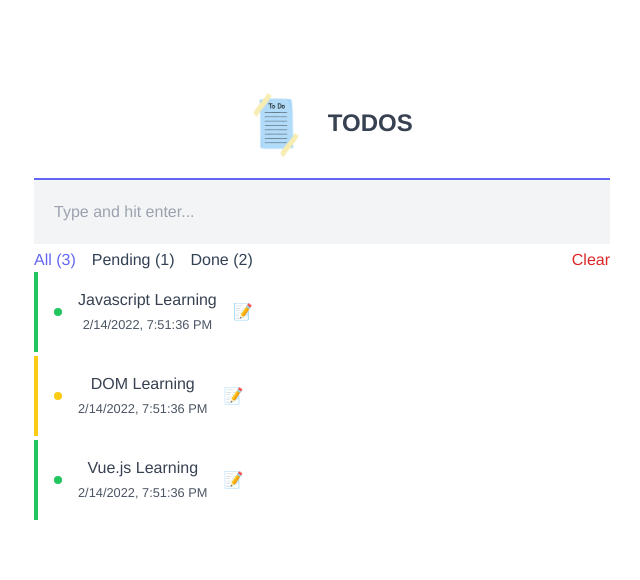
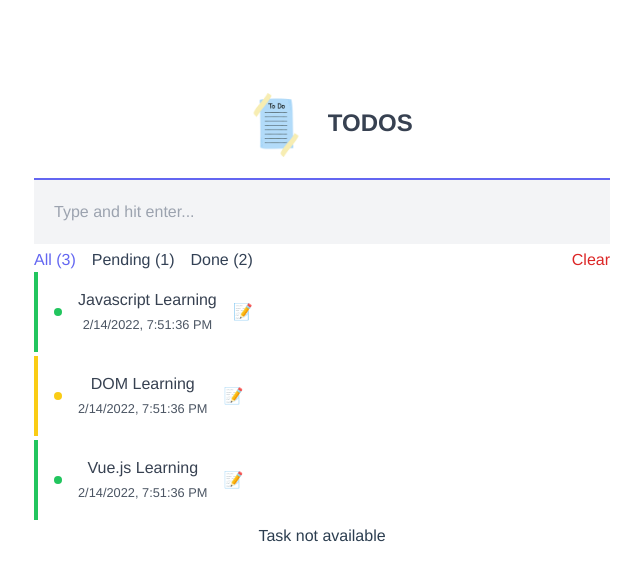
Before and after one commit to Sampad-Sarker/vue-todo, a Vue app: page / in a window 1280 px wide. Shown: the top 580 px of the page, without its empty margins (318-958 px from the left). Built offline with nearby package versions, Linux system fonts and the light colour scheme.

Commit message:
bug fixed

```diff
--- a/src/App.vue
+++ b/src/App.vue
@@ -13,7 +13,7 @@
 
       class="composer__input"
       @keypress.enter = "addTask"
-      @keydown="edit"
+      @keyup="edit"
       v-model="taskName"
 
     />
@@ -32,7 +32,7 @@
 
   <div class="todos">
     <!-- Todo start -->
-    <div class="todo"
+    <div class="todo" v-if="isTaskShow"
       v-for="(todo,index) in todos"
       :key="todo.id"
       :class="{'todo--done':todo.done}"
@@ -52,27 +52,11 @@
       </div>
 
     </div>
+
     <!-- Todo end -->
-
-    <!-- Todo start -->
-    <!-- <div class="todo">
-      <div class="todo__status-dot"></div>
-      <div>
-        <p class="todo__content">sdfsa</p>
-        <small class="todo__time"> Wed Feb 09 2022 21:19:25 GMT+0600 (Bangladesh Standard Time) </small>
-      </div>
-    </div> -->
-    <!-- Todo end -->
-
-    <!-- Todo start -->
-    <!-- <div class="todo todo--done">
-      <div class="todo__status-dot"></div>
-      <div>
-        <p class="todo__content">sdfsa</p>
-        <small class="todo__time"> Wed Feb 09 2022 21:19:25 GMT+0600 (Bangladesh Standard Time) </small>
-      </div>
-    </div> -->
-    <!-- Todo end -->
+    <div v-if="isTaskShow">
+      <p>Task not available</p>
+    </div>
   </div>
 </div>
 
@@ -105,30 +89,22 @@ export default{
   updated() {
     //localStorage.setItem("todos",JSON.stringify(this.todos));
   },
-  watch:{
-
-    // taskName(){
-
-    // },
-
-    // taskEdit(todo){
-    //   //todo
-    //   this.taskName = todo.title +  '';
-    //   console.log('taskEdit',todo);
-
-
-    // },
-  },
 
   methods: {
-    edit(){
+    isTaskShow(){
+        if(this.todos.length>0)
+        {return true}
+        else
+        {return false}
+    },
+    edit(e){
       console.log('edit....',this.taskName);
-
+      let editedTaskName  = e.target.value
 
       if(this.isEdit){
         console.log("eeeeeeeeeeeeeeeeeeeeeeeeeee");
 
-        this.todos.filter((el)=> { if(el.edit){el.title = this.taskName}
+        this.todos.filter((el)=> { if(el.edit){el.title = this.taskName;el.title=editedTaskName}
                                   })
       }
 
@@ -144,20 +120,8 @@ export default{
       this.taskName = todo.title
       //this.taskName = todo.id++
 
-      //this.taskName = todo.title+newName ;
-      //this.taskName=''
-      //this.taskName = todo.title+"     wwwwww" ;
-      //todo.title=''
-      //todo.title = this.taskName
-      // console.log(todo.title);
 
-
-      //this.todos[index].title = "WWWWW"
-      //console.log(this.todos[index].title);
-
-      // this.todos[index].splice(1,0,)
-      //todo.title = this.taskName
-      console.log('taskEdit:',todo,'isEdit:',this.isEdit)
+      //console.log('taskEdit:',todo,'isEdit:',this.isEdit)
 
     },
 
@@ -194,13 +158,8 @@ export default{
 
     addTask(){
 
-      // if(This.isEdit){
-      //   console.log('edit true');
-      //   //this.taskEdit()
 
-      //   //return
-      // }
-      // else{
+      if(isEdit){
         this.todos.push({
 
           //id:this.todos[(this.todos.length)-1].id+1,
@@ -210,9 +169,9 @@ export default{
           done:false,
           isEdit:false
         })
+      }
+        this.taskName = ""
 
-        this.taskName = ""
-      // }
     },
 
     changeDoneStatus(todo){
```
